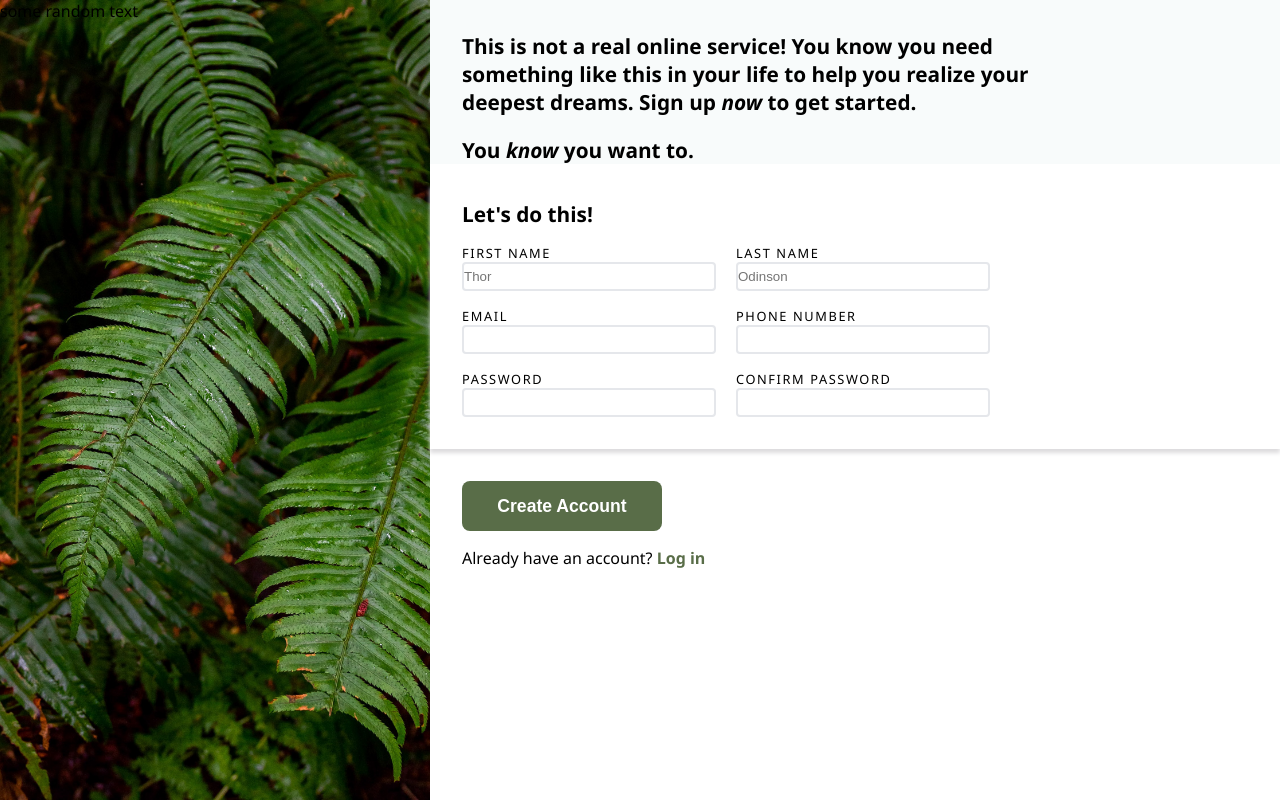
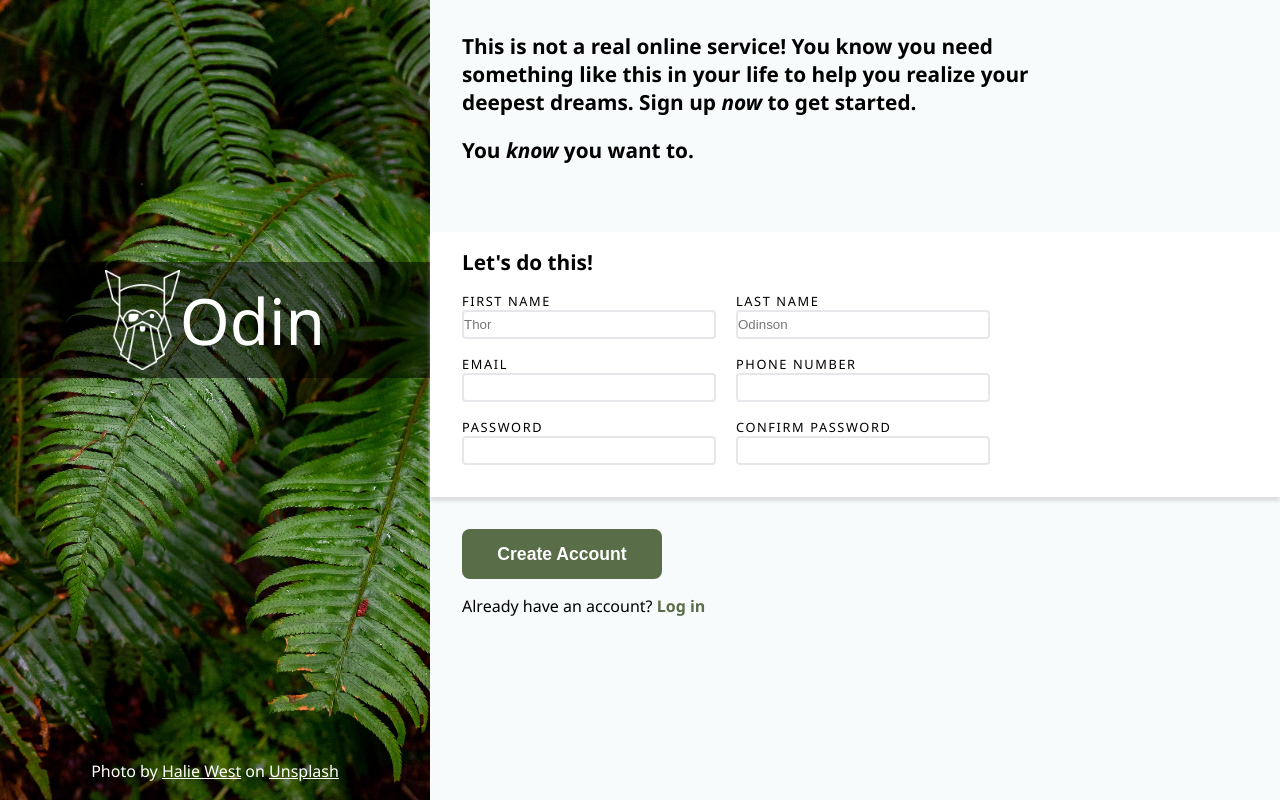
Before and after one commit to Peepachuu/sign-up-form, a plain HTML site: page index.html in a window 1280 px wide. Drawn offline with Linux system fonts and the light colour scheme.

Commit message:
Add credit for background image and position the items on it.

```diff
--- a/index.html
+++ b/index.html
@@ -9,7 +9,11 @@
 </head>
 <body>
     <section class="visuals">
-        <div class="logo"> some random text</div>
+        <p class="credit">Photo by <a href="https://unsplash.com/@haliewestphoto">Halie West</a> on <a href="https://unsplash.com/">Unsplash</a></p>
+        <div class="logo">
+            <img src="odin-logo.png" alt="Odin logo">
+            Odin
+        </div>
     </section>
     <section class="sign-up">
         <div class="container">
--- a/style.css
+++ b/style.css
@@ -26,20 +26,48 @@ ul {
     background-position: center center;
 }
 
+.visuals p{
+    position: relative;
+    top: 95%;
+    text-align: center;
+    color: white;
+}
+
+.visuals a {
+    color: white;
+}
+
+.visuals img {
+    height: 100%;
+    width: auto;
+}
 .sign-up {
     width: min(850px, 70%);
+    background-color: #f8fbfb;
 }
+
 .logo {
-    position: absolute;
-    top: 0;
-    left: 0;
+    position: relative;
+    top: 30%;
+
+    width: 100%;
+    height: 100px;
+    background-color: rgba(0, 0, 0, 0.5);
+    color: white;
+    display: flex;
+    justify-content: center;
+    align-items: center;
+    font-size: 4rem;
+    padding: 8px 0px;
 }
+
 
 .container {
     background-color: #f8fbfb;
     font-weight: bold;
     font-size: 1.3rem;
     padding: 32px 0px 0px 32px;
+    height: 200px;
 }
 
 .container p {
@@ -49,6 +77,7 @@ ul {
 
 fieldset {
     border: none;
+    background-color: white;
     box-shadow: 0px 4px 4px #dddcde;
     padding: 16px 32px 16px 32px;
 }
@@ -88,7 +117,7 @@ button {
     font-size: 1.1rem;
 }
 
-a {
+.submit-area a {
     color: #596D48;
     font-weight: bold;
     text-decoration: none;
```
Also changed, not shown: odin-logo.png (added).
